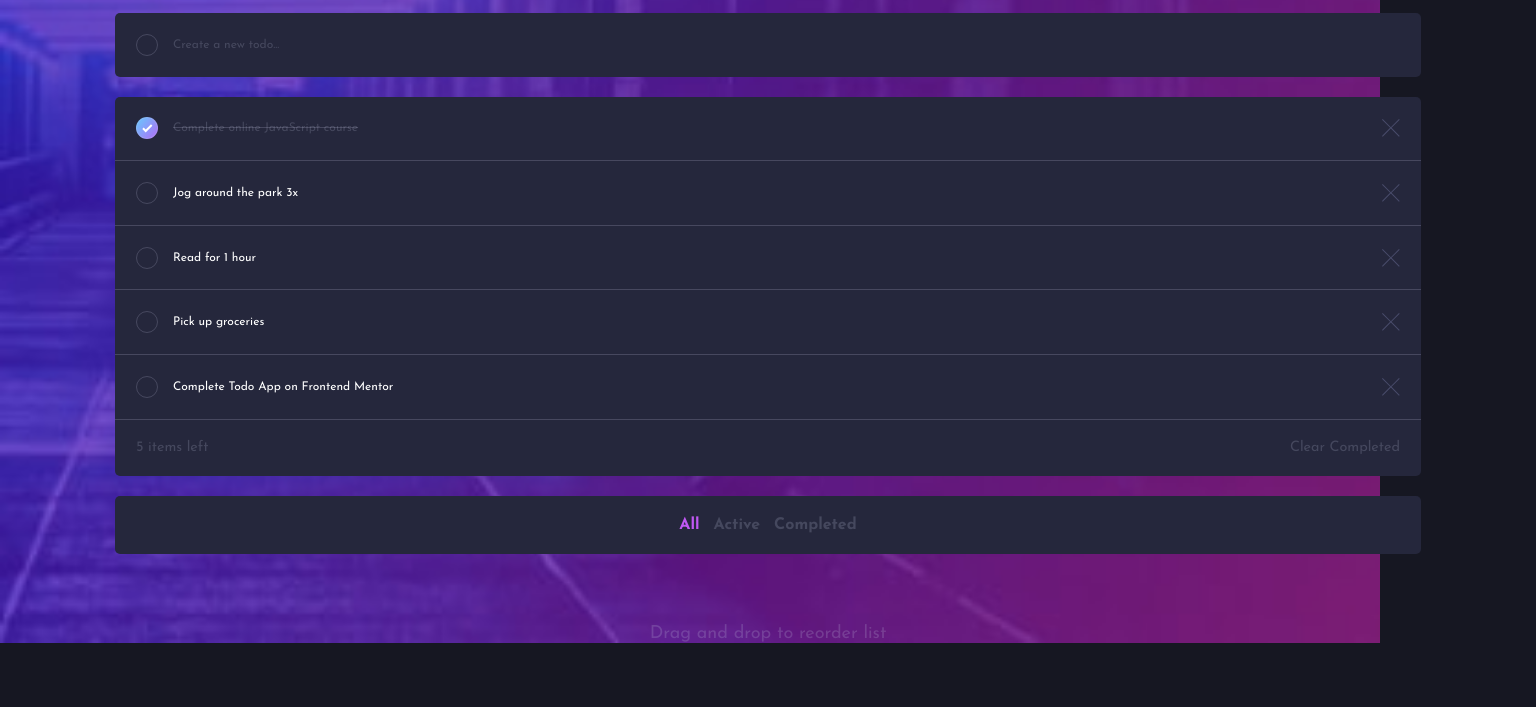
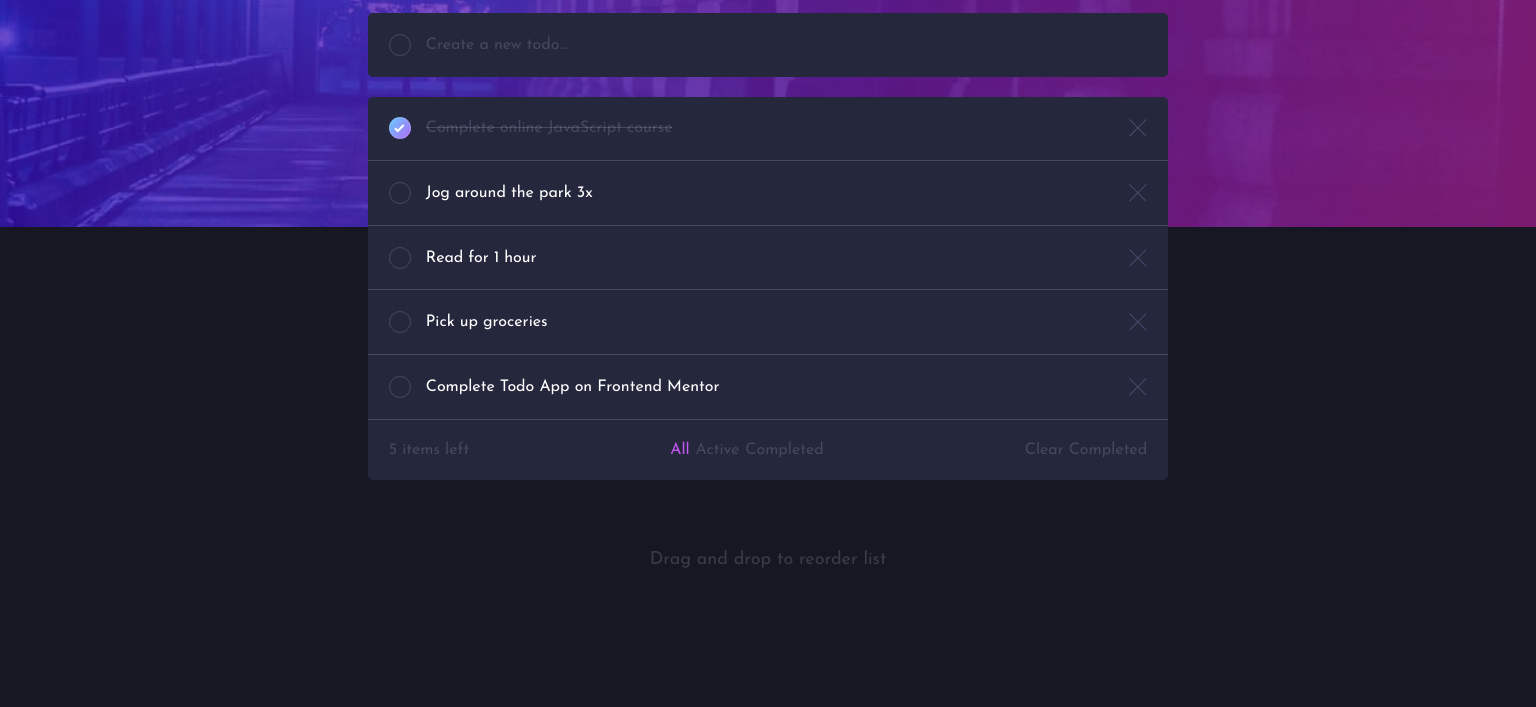
Before and after one commit to stetu281/todo-app, a plain HTML site: page index.html in a window 1536 px wide. Shown: the part 93-800 px from the top of the page. Drawn offline with Linux system fonts and the light colour scheme.

Commit message:
Add Desktop styles

```diff
--- a/index.html
+++ b/index.html
@@ -50,6 +50,11 @@
         </div>
         <div class="item complete">
           <p>5 items left</p>
+          <span class="desktop-filter">
+            <a href="#" class="active">All</a>
+            <a href="#">Active</a>
+            <a href="#">Completed</a>
+          </span>
           <a href="#">Clear Completed</a>
         </div>
       </div>
--- a/style.css
+++ b/style.css
@@ -9,6 +9,7 @@
 }
 
 body {
+    min-height: 100vh;
     font-size: 18px;
     font-family: 'Josefin Sans', sans-serif;
     color: white;
@@ -21,8 +22,15 @@ body {
     justify-content: center;
 }
 
+@media screen and (min-width: 1440px) {
+    body {
+        background-image: url(images/bg-desktop-dark.jpg);
+    }
+}
+
 main {
     width: 85%;
+    max-width: 800px;
 }
 
 header {
@@ -70,6 +78,12 @@ header {
     justify-self: flex-start;
 }
 
+@media screen and (min-width: 1440px)  {
+    .description {
+        font-size: 1rem;
+    }
+}
+
 .close:hover {
     cursor: pointer;
 }
@@ -110,6 +124,17 @@ header {
     color:hsla(234, 39%, 85%, 0.2);
 }
 
+.desktop-filter {
+    display: none;
+}
+
+@media screen and (min-width: 1440px) {
+    .complete p,
+    .complete a {
+        font-size: 1rem;
+    }
+}
+
 /* filter box */
 
 .filter {
@@ -125,8 +150,22 @@ header {
 }
 
 .filter a.active,
-.filter a:hover {
+.filter a:hover,
+.desktop-filter a.active,
+.desktop-filter a:hover {
     color: hsl(280, 87%, 65%);
+}
+
+@media screen and (min-width: 1440px) {
+    .desktop-filter {
+        display: block;
+    }
+    .filter {
+        display: none;
+    }
+    .filter a {
+        font-size: 1rem;
+    }
 }
 
 /* info */
```
